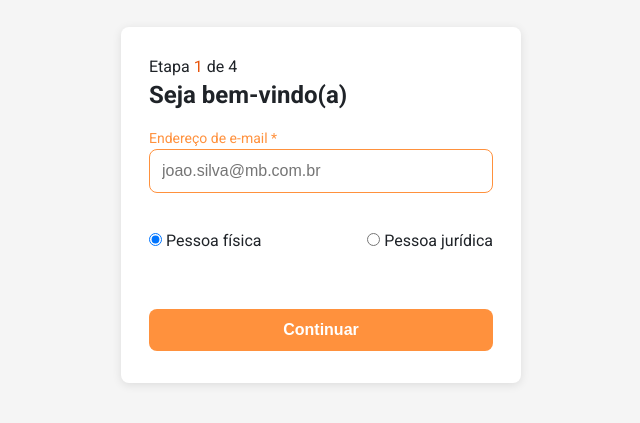
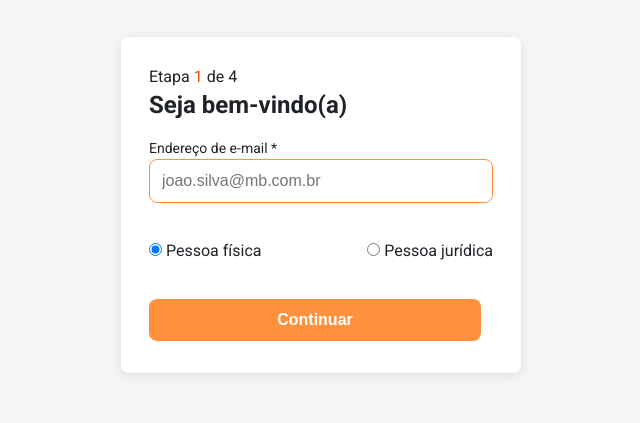
Before and after one commit to lupy100/desafio-frontend-mb, a Vue app in the folder apps/client/: page / in a window 1280 px wide. Shown: the part 195-618 px from the top of the page, without its empty margins (319-959 px from the left). Built offline with nearby package versions, Linux system fonts and the light colour scheme; what @mb/shared would draw is missing.

Commit message:
refactor: update BEM naming convention for components

```diff
--- a/apps/client/src/components/ButtonBase/ButtonBase.scss
+++ b/apps/client/src/components/ButtonBase/ButtonBase.scss
@@ -9,7 +9,7 @@
     color 0.3s ease;
   width: 100%;
 
-  &.flat {
+  &--flat {
     background-color: $color-brand-primary-light;
     color: $color-white;
     border: none;
@@ -24,7 +24,7 @@
     }
   }
 
-  &.outlined {
+  &--outlined {
     background-color: transparent;
     color: $color-brand-primary-light;
     border: 2px solid $color-brand-primary-light;
--- a/apps/client/src/components/ButtonBase/ButtonBase.vue
+++ b/apps/client/src/components/ButtonBase/ButtonBase.vue
@@ -1,5 +1,5 @@
 <template>
-  <button :class="['button-base', variant]" :type="type" :disabled="disabled">
+  <button :class="['button-base', `button-base--${variant}`]" :type="type" :disabled="disabled">
     <slot />
   </button>
 </template>
@@ -17,6 +17,9 @@
     variant: {
       type: String,
       default: 'flat',
+      validator(value) {
+        return ['flat', 'outlined'].includes(value);
+      },
     },
   });
 </script>
--- a/apps/client/src/components/InputBase/InputBase.scss
+++ b/apps/client/src/components/InputBase/InputBase.scss
@@ -3,7 +3,7 @@
   flex-direction: column;
   height: 78px;
 
-  .input-field {
+  &__field {
     padding: $spacing-small;
     border-radius: $border-radius;
     border: 1px solid $color-disabled;
@@ -16,29 +16,29 @@
     }
   }
 
-  .input-label {
+  &__label {
     margin-bottom: $spacing-xxsmall;
     font-size: $text-label;
     transition: color 0.3s ease;
   }
 
   &:focus-within {
-    .input-label {
+    &__label {
       color: $color-brand-primary-light;
     }
   }
 
-  &.input-error {
-    .input-field {
+  &--error {
+    &__field {
       border-color: $color-error;
     }
 
-    .input-label {
+    &__label {
       color: $color-error;
     }
   }
 
-  .error-message {
+  &__error-message {
     color: $color-error;
     font-size: $text-error;
     margin-top: $spacing-xxsmall;
--- a/apps/client/src/components/InputBase/InputBase.vue
+++ b/apps/client/src/components/InputBase/InputBase.vue
@@ -1,20 +1,20 @@
 <template>
-  <div class="input-base" :class="{ 'input-error': errorMessage }">
-    <label v-if="label" class="input-label">{{ label }} {{ required ? '*' : '' }}</label>
+  <div class="input-base" :class="{ 'input-base--error': errorMessage }">
+    <label v-if="label" class="input-base__label">{{ label }} {{ required ? '*' : '' }}</label>
     <input
       :type="type"
       v-model="inputValue"
       :placeholder="placeholder"
-      class="input-field"
+      class="input-base__field"
       @blur="$emit('blur')"
       @focus="$emit('focus')"
       :autocomplete="autocomplete"
       :name="name"
       :id="id"
       :required="required"
-      autofocus
+      :autofocus="autofocus"
     />
-    <small v-if="errorMessage" class="error-message">{{ errorMessage }}</small>
+    <small v-if="errorMessage" class="input-base__error-message">{{ errorMessage }}</small>
   </div>
 </template>
 
--- a/apps/client/src/pages/RegistrationForm/RegistrationForm.scss
+++ b/apps/client/src/pages/RegistrationForm/RegistrationForm.scss
@@ -10,15 +10,34 @@
     width: 100%;
     height: 100vh;
   }
+
+  &__title {
+    font-size: $title-large;
+    font-weight: $font-weight-bold;
+    margin-bottom: $spacing-large;
+  }
+
+  &__actions {
+    display: flex;
+    justify-content: space-around;
+    margin-top: $spacing-medium;
+
+    > button {
+      margin-right: $spacing-small;
+    }
+  }
 }
 
-form {
-  display: flex;
-  flex-direction: column;
+.slide-fade-enter-active {
+  transition: all 0.3s ease-out;
 }
 
-h1 {
-  font-size: $title-large;
-  font-weight: $font-weight-bold;
-  margin-bottom: $spacing-large;
+.slide-fade-leave-active {
+  transition: all 0.8s cubic-bezier(1, 0.5, 0.8, 1);
 }
+
+.slide-fade-enter-from,
+.slide-fade-leave-to {
+  transform: translateX(20px);
+  opacity: 0%;
+}
--- a/apps/client/src/pages/RegistrationForm/RegistrationForm.vue
+++ b/apps/client/src/pages/RegistrationForm/RegistrationForm.vue
@@ -1,10 +1,10 @@
 <template>
-  <!-- @todo: revisar as class -->
   <div class="registration-form">
     <StepIndicator :current-step="currentStep" :total-steps="LAST_STEP" />
-    <h1>{{ stepTitle }}</h1>
+    <h1 class="registration-form__title">{{ stepTitle }}</h1>
 
     <form @submit.prevent="submitForm">
+      <Transition name="slide-fade" mode="out-in">
         <WelcomeStep
           v-if="currentStep === 1"
           v-model:email="form.email"
@@ -13,7 +13,7 @@
           :validate-field="validateField"
         />
         <PersonInfoStep
-        v-if="currentStep === 2"
+          v-else-if="currentStep === 2"
           v-model:name="form.name"
           v-model:document="form.document"
           v-model:initial-date="form.initialDate"
@@ -23,26 +23,21 @@
           :validate-field="validateField"
         />
         <PasswordStep
-        v-if="currentStep === 3"
+          v-else-if="currentStep === 3"
           v-model:password="form.password"
           :errors="errors"
           :validate-field="validateField"
         />
         <ReviewStep
-        v-if="currentStep === 4"
+          v-else-if="currentStep === 4"
           :form="form"
           :errors="errors"
           :validate-field="validateField"
         />
-      <!-- @todo: remover styleinline -->
-      <div style="display: flex; justify-content: space-around; margin-top: 20px">
-        <ButtonBase
-          style="margin-right: 12px"
-          v-if="currentStep > 1"
-          @click="goBack"
-          variant="outlined"
-          >Voltar</ButtonBase
-        >
+      </Transition>
+
+      <div class="registration-form__actions">
+        <ButtonBase v-if="currentStep > 1" @click="goBack" variant="outlined">Voltar</ButtonBase>
         <ButtonBase type="submit">Continuar</ButtonBase>
       </div>
     </form>
--- a/apps/client/src/pages/RegistrationForm/components/ReviewStep.scss
+++ b/apps/client/src/pages/RegistrationForm/components/ReviewStep.scss
@@ -7,7 +7,7 @@
     margin-bottom: $spacing-small !important;
   }
 
-  :deep(.welcome-step__wrapper) {
+  :deep(.welcome-step__document-type-wrapper) {
     margin: $spacing-small 0;
   }
 }
--- a/apps/client/src/pages/RegistrationForm/components/WelcomeStep.scss
+++ b/apps/client/src/pages/RegistrationForm/components/WelcomeStep.scss
@@ -1,22 +1,22 @@
 .welcome-step {
-  &__wrapper {
+  &__document-type-wrapper {
     margin: $spacing-large 0;
     height: 32px;
   }
 
-  &__document-type {
-    width: 100%;
-    display: flex;
-    justify-content: space-between;
-  }
+  &__radio {
+    &-group {
+      width: 100%;
+      display: flex;
+      justify-content: space-between;
+    }
 
-  &__radio {
     input {
       margin-right: $spacing-xxsmall;
     }
   }
 
-  .error-message {
+  &__error-message {
     color: $color-error;
     font-size: $text-error;
     margin-top: $spacing-xxsmall;
--- a/apps/client/src/pages/RegistrationForm/components/WelcomeStep.vue
+++ b/apps/client/src/pages/RegistrationForm/components/WelcomeStep.vue
@@ -11,9 +11,10 @@
       name="email"
       id="email"
       required
+      autofocus
     />
-    <div class="welcome-step__wrapper">
-      <div class="welcome-step__document-type">
+    <div class="welcome-step__document-type-wrapper">
+      <div class="welcome-step__radio-group">
         <div class="welcome-step__radio">
           <input
             required
@@ -31,9 +32,9 @@
           <label for="pj">Pessoa jurídica</label>
         </div>
       </div>
-      <small class="error-message" v-if="errors.documentType && !documentType">{{
-        errors.documentType
-      }}</small>
+      <small class="welcome-step__error-message" v-if="errors.documentType && !documentType">
+        {{ errors.documentType }}
+      </small>
     </div>
   </div>
 </template>
```
Also changed, not shown: 2 other files (tests, documents, lock files or other folders). Lines whose indentation alone changed are shown as unchanged.
